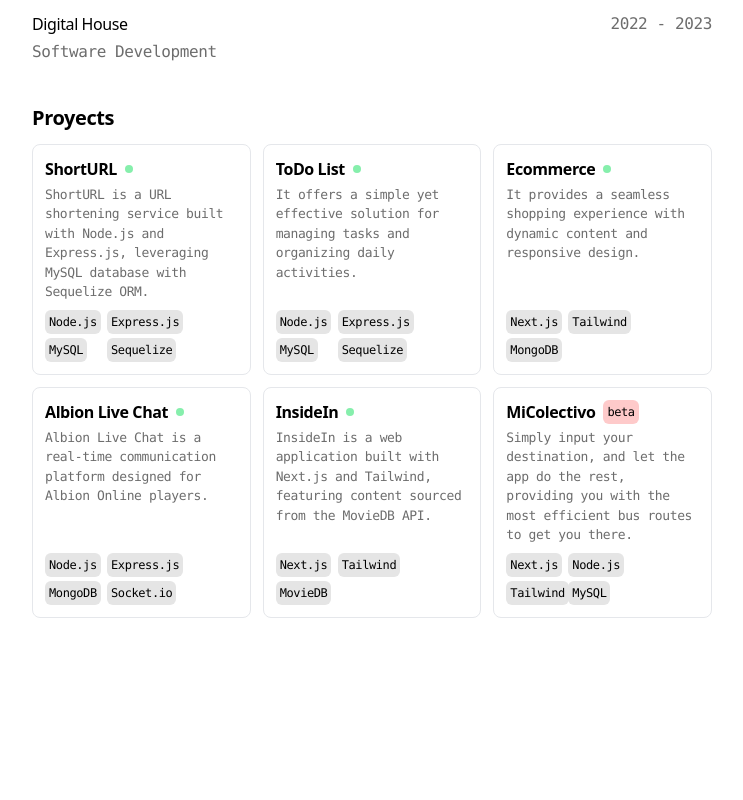
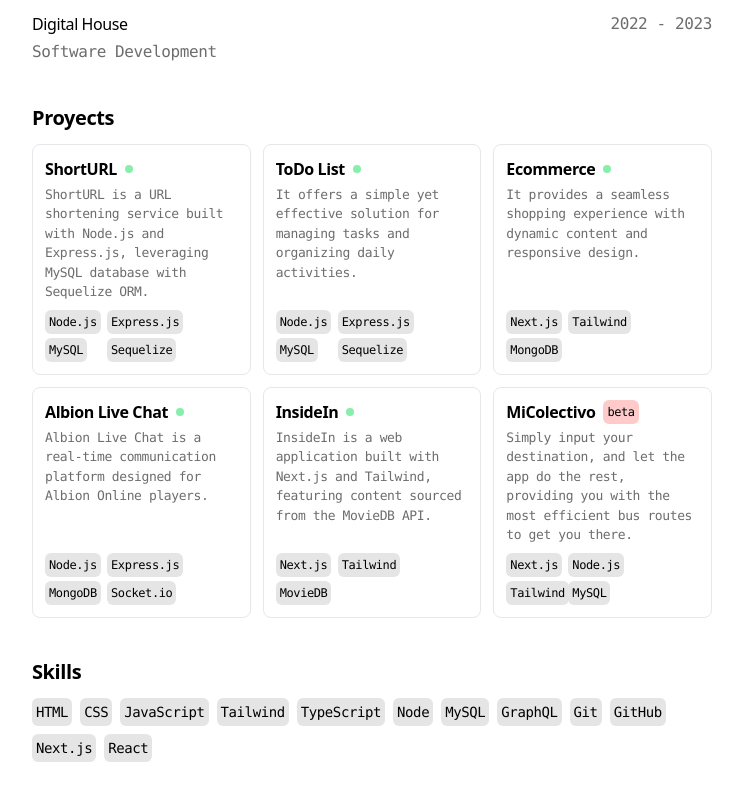
Before and after one commit to felipeB21/minimalist-resume, a Next.js app: page / in a window 1280 px wide. Shown: the part 854-1654 px from the top of the page, without its empty margins (268-1011 px from the left). Before the commit the page ends 1472 px from the top, so only its background shows below. Built offline with nearby package versions, Linux system fonts and the light colour scheme; no server answers.

Commit message:
Added Skills and Finish project.

```diff
--- a/src/app/page.tsx
+++ b/src/app/page.tsx
@@ -2,14 +2,16 @@ import About from "@/components/About";
 import Education from "@/components/Education";
 import Hero from "@/components/Hero";
 import Proyects from "@/components/Proyects";
+import Skills from "@/components/Skills";
 
 export default function Home() {
   return (
-    <main className="w-[680px] mx-auto mt-14">
+    <main className="w-[680px] mx-auto mt-14 mb-14">
       <Hero />
       <About />
       <Education />
       <Proyects />
+      <Skills />
     </main>
   );
 }
--- a/src/components/Skills.tsx
+++ b/src/components/Skills.tsx
@@ -1,3 +1,27 @@
+import { skills } from "../cv.json";
+
+interface Skills {
+  name: string;
+}
+
 export default function Skills() {
-  return <div>Skills</div>;
+  return (
+    <section className="mt-10 mb-10">
+      <div>
+        <h2 className="text-xl font-bold">Skills</h2>
+        <div className="mt-3">
+          <ul className=" inline-flex gap-2 flex-wrap">
+            {skills.map((skill: Skills, index: number) => (
+              <li
+                className="text-sm font-medium p-1 rounded-md bg-neutral-200"
+                key={index}
+              >
+                {skill.name}
+              </li>
+            ))}
+          </ul>
+        </div>
+      </div>
+    </section>
+  );
 }
--- a/src/cv.json
+++ b/src/cv.json
@@ -55,7 +55,22 @@
       ]
     },
     {
+      "name": "Node",
+      "level": "Advance",
+      "keywords": [
+        "Web Development",
+        "Frontend",
+        "Backend",
+        "JavaScript Superset"
+      ]
+    },
+    {
       "name": "MySQL",
+      "level": "Intermediate",
+      "keywords": ["Databases", "SQL", "Data Management", "Backend"]
+    },
+    {
+      "name": "GraphQL",
       "level": "Intermediate",
       "keywords": ["Databases", "SQL", "Data Management", "Backend"]
     },
```
